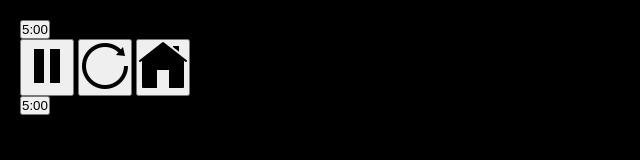
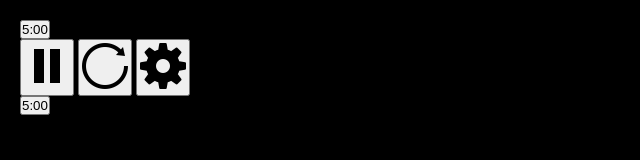
Before and after one commit to joserafael0160/Chess-Clock, a plain HTML site: page index.html in a window 1280 px wide. Shown: the full height of the page, 0-640 px from the left. Drawn offline with Linux system fonts and the light colour scheme.

Commit message:
Adding settings

```diff
--- a/index.html
+++ b/index.html
@@ -16,7 +16,7 @@
     <div>
       <button class="function-btn"><img src="resources/icon-pause.png" alt=""></button>
       <button class="function-btn"><img src="resources/icon-restart.png" alt=""></button>
-      <button class="function-btn"><img src="resources/icon-home.png" alt=""></button>
+      <button class="function-btn"><img src="resources/icon-setting.png" alt=""></button>
     </div>
     <button class="player">5:00</button>
   </div>
```
Also changed, not shown: resources/icon-home.png (deleted), resources/icon-setting.png (added).
